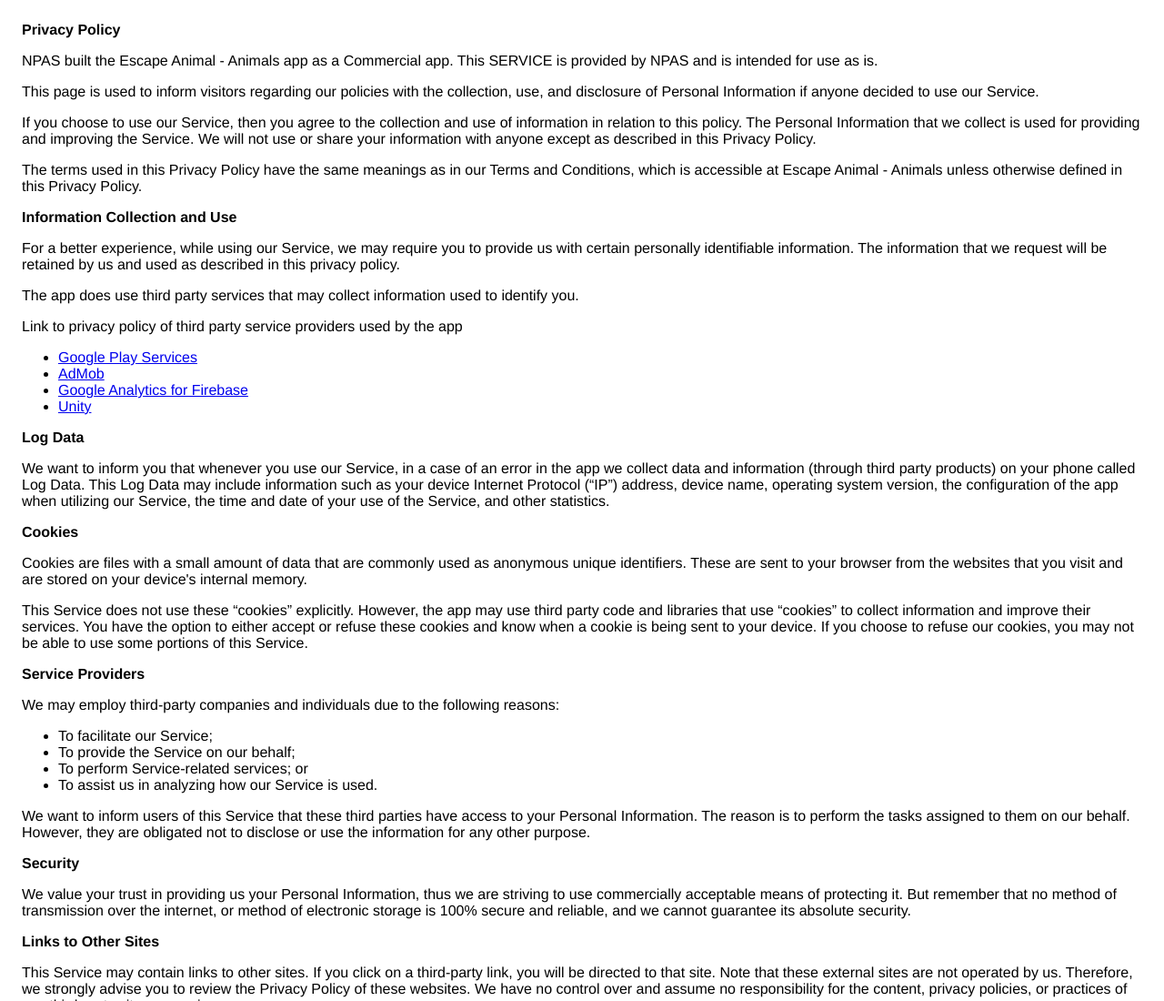
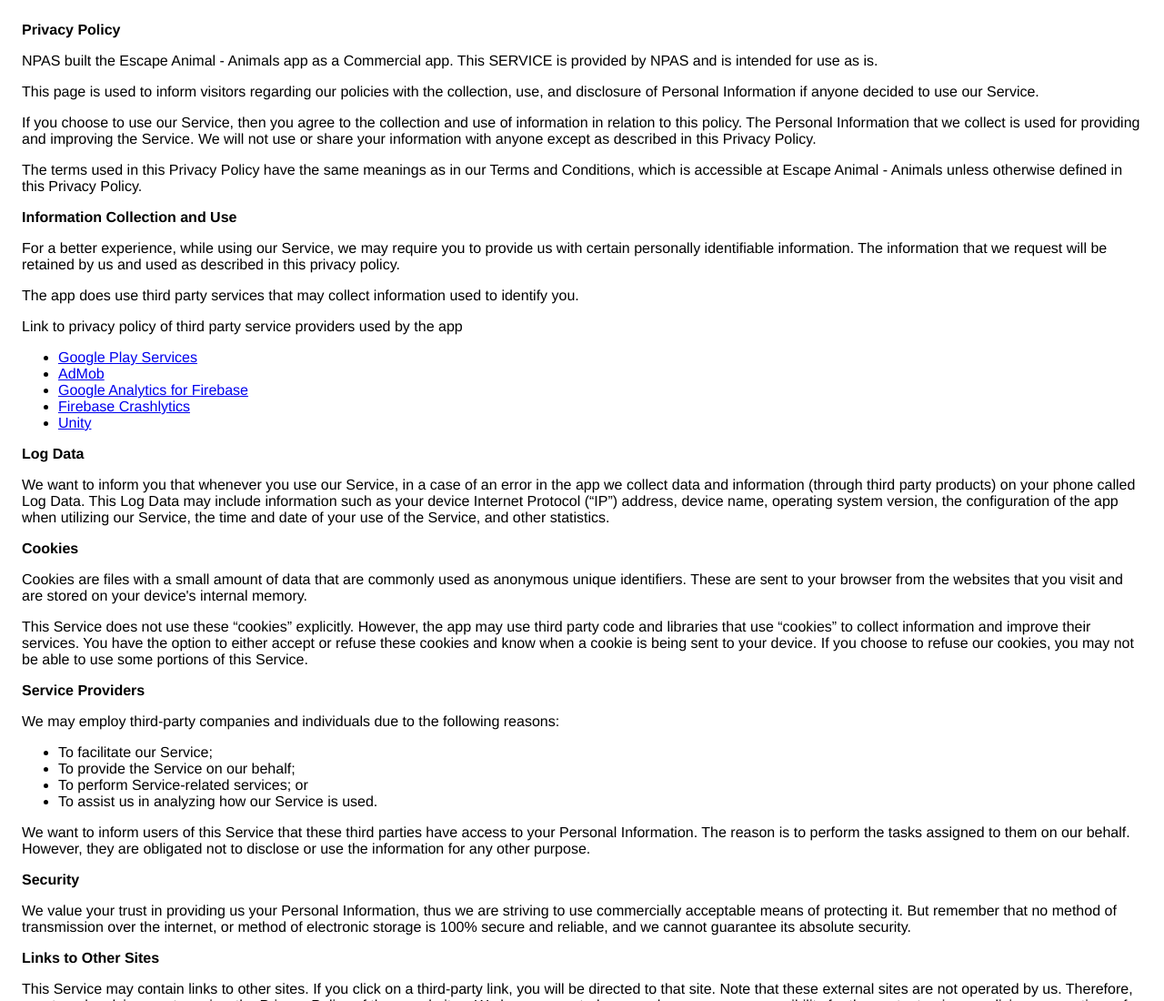
Before and after one commit to npmakespace/npmakespace.github.io, a plain HTML site: page privacy.html in a window 1280 px wide. Shown: the top 1100 px of the page at 91% size. Drawn offline with Linux system fonts and the light colour scheme.

Commit message:
정책 추가

```diff
--- a/privacy.html
+++ b/privacy.html
@@ -73,6 +73,14 @@
                         target="_blank"
                         rel="noopener noreferrer"
                         >Google Analytics for Firebase</a
+                    >
+                </li>
+                <li>
+                    <a
+                        href="https://firebase.google.com/support/privacy/"
+                        target="_blank"
+                        rel="noopener noreferrer"
+                        >Firebase Crashlytics</a
                     >
                 </li>
                 <!----><!----><!----><!----><!----><!----><!----><!---->
```
